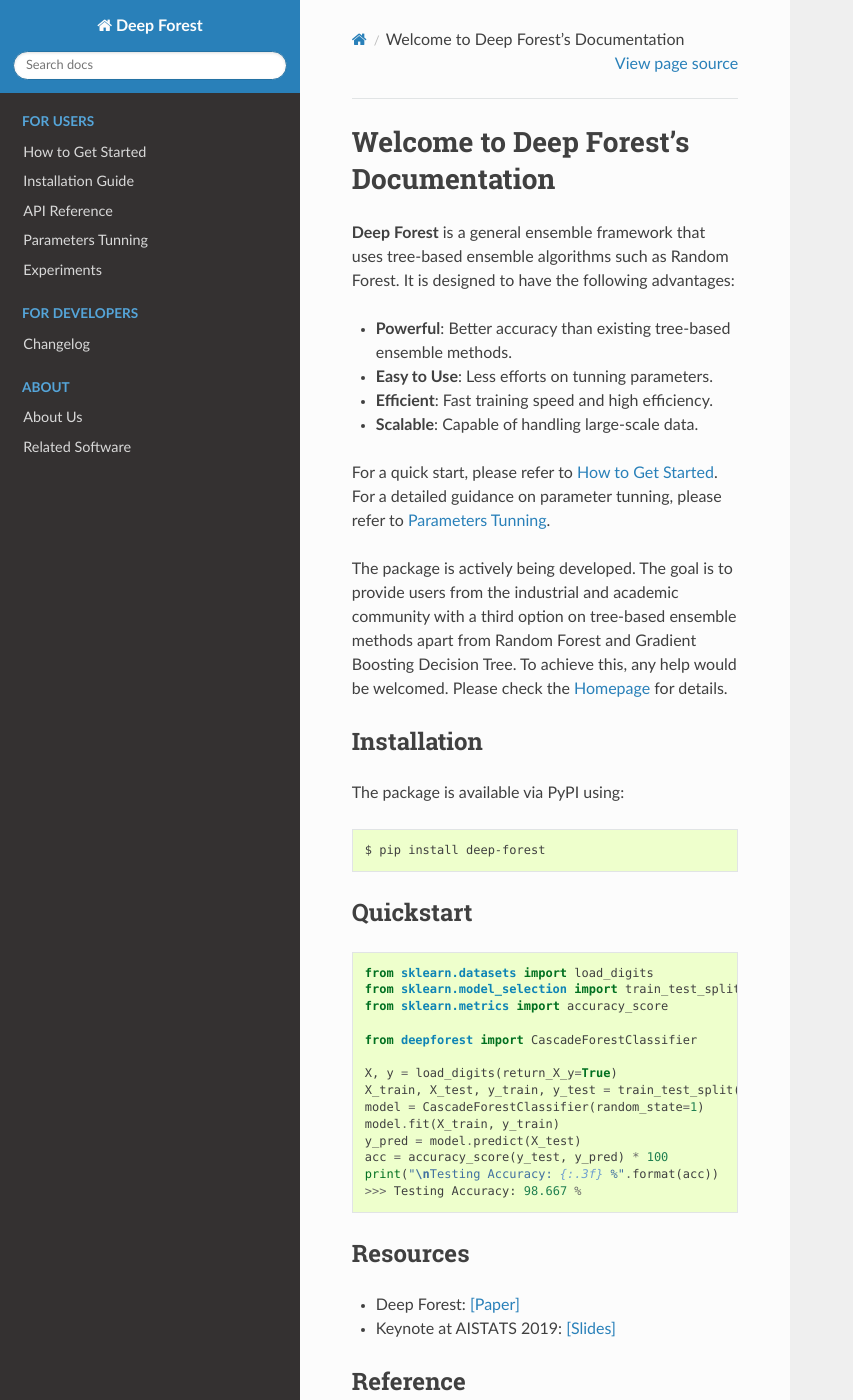
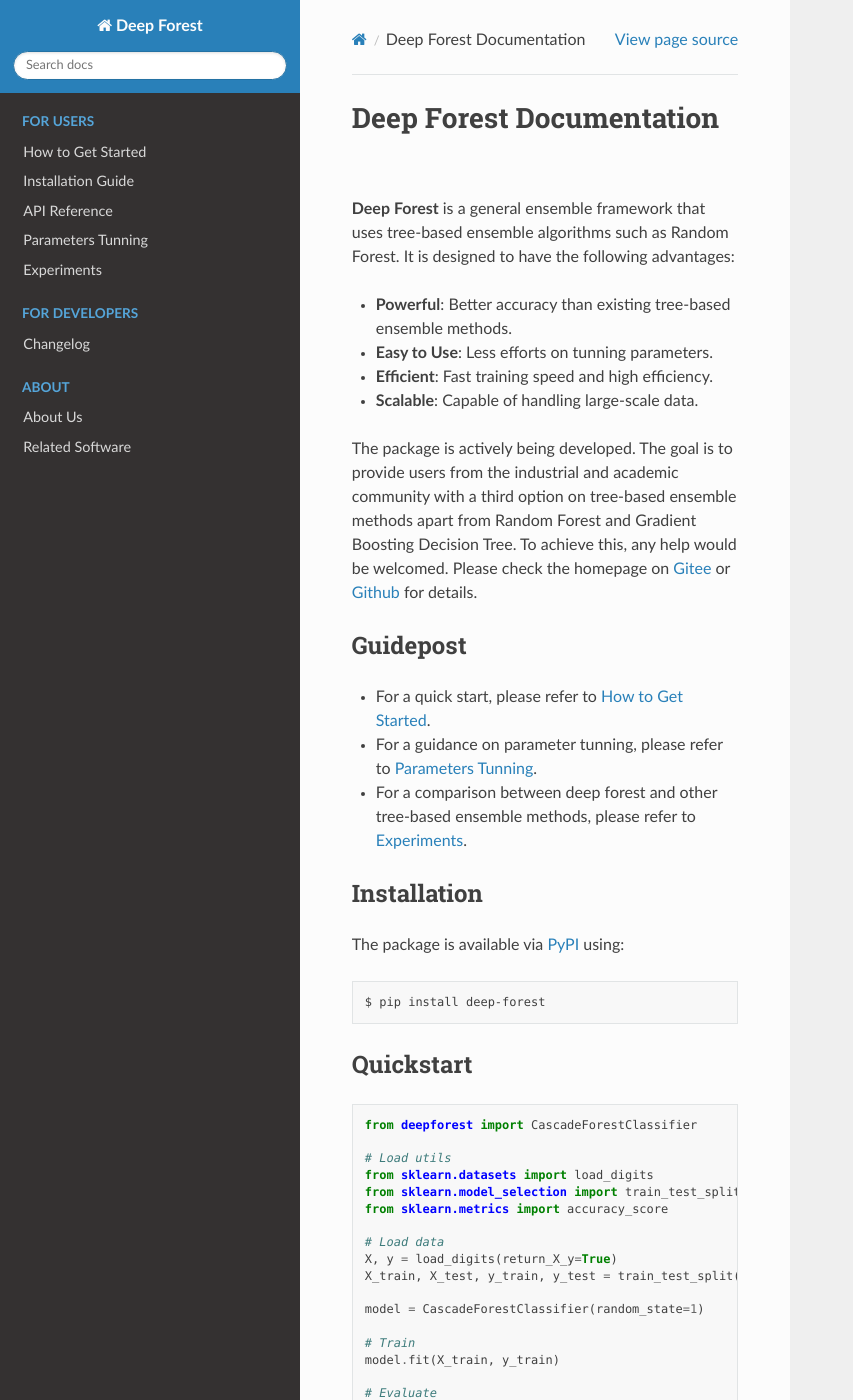
Before and after one commit to LAMDA-NJU/Deep-Forest, a Sphinx documentation site: the page built from docs/index.rst, in a window 1280 px wide and 1400 px high. Shown: the whole window, without its empty margins (0-853 px from the left). Built offline with Sphinx 7.4.7 and the Read the Docs theme 2.0.0, drawn with Linux system fonts in a browser that asks for light colours; some of the changed text lies outside the part shown.

Commit message:
[DOC] Update documentation

```diff
--- a/docs/api_reference.rst
+++ b/docs/api_reference.rst
@@ -2,9 +2,6 @@ API Reference
 =============
 
 Below is the class and function reference for :mod:`deepforest`. Notice that the package is under active development, and some features may not be stable yet.
-
-CascadeForestClassifier
------------------------
 
 .. autoclass:: deepforest.CascadeForestClassifier
     :members:
--- a/docs/conf.py
+++ b/docs/conf.py
@@ -55,7 +55,7 @@ templates_path = ['_templates']
 exclude_patterns = ['_build', 'Thumbs.db', '.DS_Store']
 
 # The name of the Pygments (syntax highlighting) style to use.
-pygments_style = "sphinx"
+pygments_style = "default"
 
 # -- Options for HTML output -------------------------------------------------
 
--- a/docs/index.rst
+++ b/docs/index.rst
@@ -1,5 +1,5 @@
-Welcome to Deep Forest's Documentation
-======================================
+Deep Forest Documentation
+=========================
 
 **Deep Forest** is a general ensemble framework that uses tree-based ensemble algorithms such as Random Forest. It is designed to have the following advantages:
 
@@ -8,14 +8,18 @@ Welcome to Deep Forest's Documentation
 - **Efficient**: Fast training speed and high efficiency.
 - **Scalable**: Capable of handling large-scale data.
 
-For a quick start, please refer to `How to Get Started <./how_to_get_started.html>`__. For a detailed guidance on parameter tunning, please refer to `Parameters Tunning <./parameters_tunning.html>`__.
+The package is actively being developed. The goal is to provide users from the industrial and academic community with a third option on tree-based ensemble methods apart from Random Forest and Gradient Boosting Decision Tree. To achieve this, any help would be welcomed. Please check the homepage on `Gitee <https://gitee.com/lamda-nju/deep-forest>`__ or `Github <https://github.com/LAMDA-NJU/Deep-Forest>`__ for details.
 
-The package is actively being developed. The goal is to provide users from the industrial and academic community with a third option on tree-based ensemble methods apart from Random Forest and Gradient Boosting Decision Tree. To achieve this, any help would be welcomed. Please check the `Homepage <https://github.com/LAMDA-NJU/DF21>`__ for details.
+Guidepost
+---------
+* For a quick start, please refer to `How to Get Started <./how_to_get_started.html>`__.
+* For a guidance on parameter tunning, please refer to `Parameters Tunning <./parameters_tunning.html>`__.
+* For a comparison between deep forest and other tree-based ensemble methods, please refer to `Experiments <./experiments.html>`__.
 
 Installation
 ------------
 
-The package is available via PyPI using:
+The package is available via `PyPI <https://pypi.org/project/deep-forest/>`__ using:
 
 .. code-block:: bash
 
@@ -26,19 +30,27 @@ Quickstart
 
 .. code-block:: python
 
+    from deepforest import CascadeForestClassifier
+
+    # Load utils
     from sklearn.datasets import load_digits
     from sklearn.model_selection import train_test_split
     from sklearn.metrics import accuracy_score
 
-    from deepforest import CascadeForestClassifier
-
+    # Load data
     X, y = load_digits(return_X_y=True)
     X_train, X_test, y_train, y_test = train_test_split(X, y, random_state=1)
+
     model = CascadeForestClassifier(random_state=1)
+
+    # Train
     model.fit(X_train, y_train)
+
+    # Evaluate
     y_pred = model.predict(X_test)
     acc = accuracy_score(y_test, y_pred) * 100
-    print("\nTesting Accuracy: {:.3f} %".format(acc))
+
+    print("Testing Accuracy: {:.3f} %".format(acc))
     >>> Testing Accuracy: 98.667 %
 
 Resources
@@ -46,6 +58,7 @@ Resources
 
 * Deep Forest: `[Paper] <https://arxiv.org/pdf/1702.08835.pdf>`__
 * Keynote at AISTATS 2019: `[Slides] <https://aistats.org/aistats2019/0-AISTATS2019-slides-zhi-hua_zhou.pdf>`__
+* Source Code: `[Gitee] <https://gitee.com/lamda-nju/deep-forest>`__ | `[GitHub] <https://github.com/LAMDA-NJU/Deep-Forest>`__
 
 Reference
 ---------
@@ -58,6 +71,15 @@ Reference
         Pages = {3553-3559},
         Title = {{Deep Forest:} Towards an alternative to deep neural networks},
         Year = {2017}}
+
+    @article{zhou2019deep,
+        title={Deep forest},
+        author={Zhi-Hua Zhou and Ji Feng},
+        journal={National Science Review},
+        volume={6},
+        number={1},
+        pages={74--86},
+        year={2019}}
 
 .. toctree::
    :maxdepth: 1
```
Also changed, not shown: docs/how_to_get_started.rst (+7 -7 lines), docs/installation_guide.rst (+7 -2 lines).
